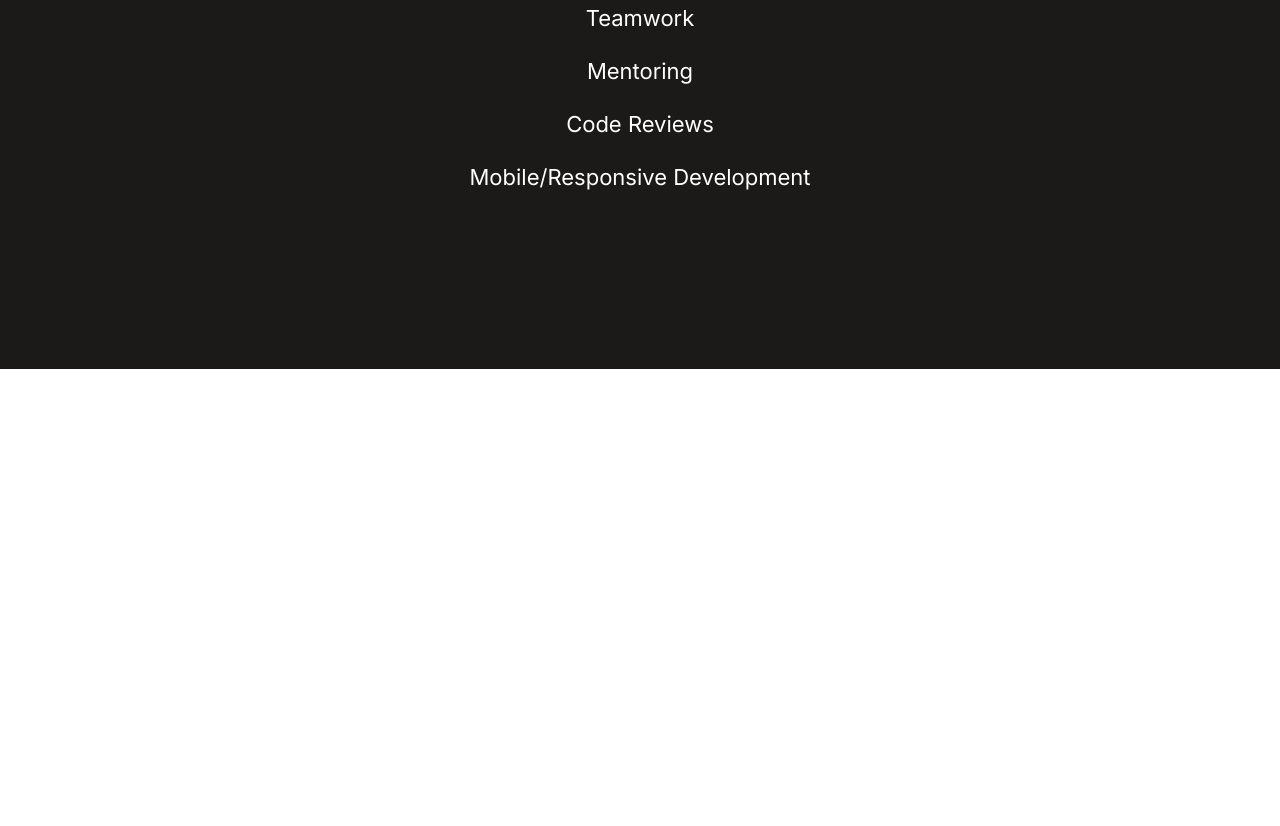
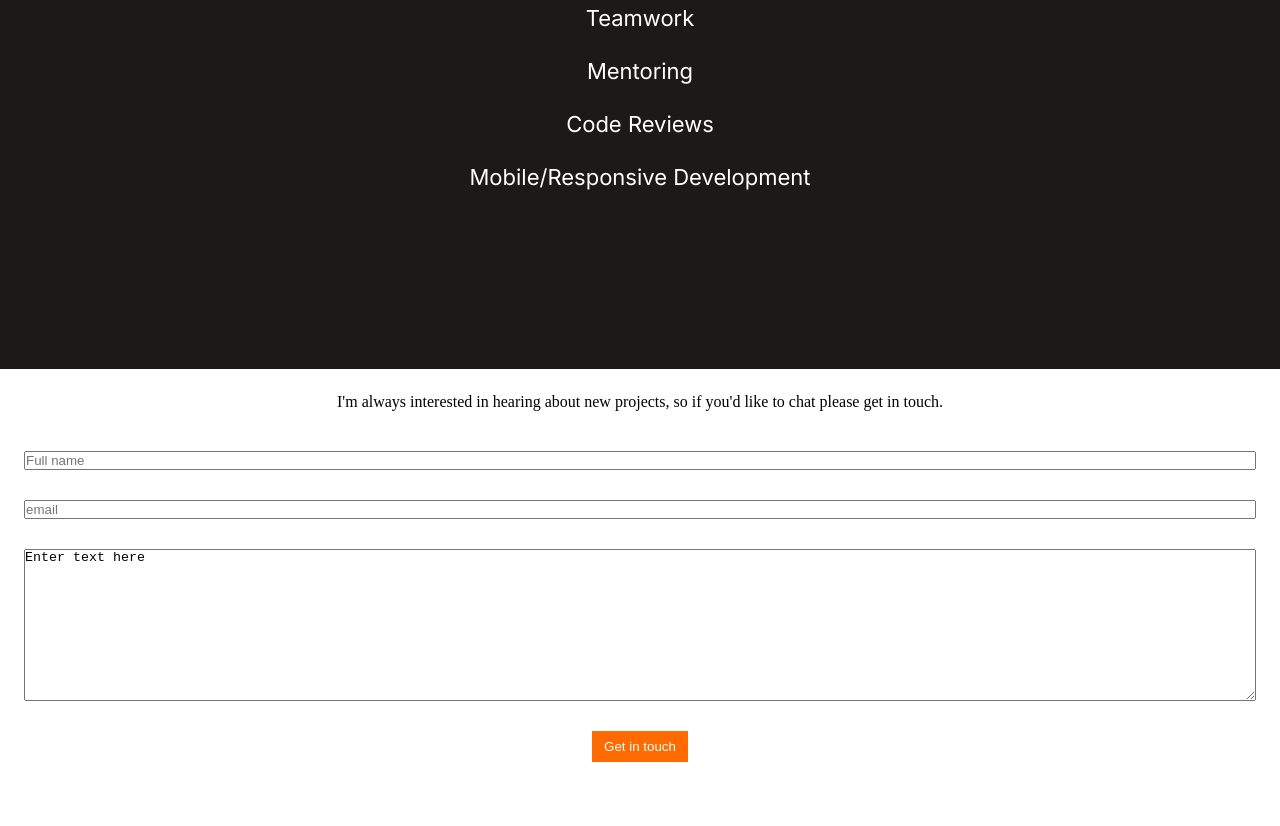
Before and after one commit to Kamba56/Contact-form, a website: page index.html in a window 1280 px wide. Shown: the part 6338-7164 px from the top of the page. Before the commit the page ends 6707 px from the top, so only its background shows below. Drawn offline with Linux system fonts and the light colour scheme.

```diff
--- a/css/main.css
+++ b/css/main.css
@@ -325,3 +325,28 @@
 .skills {
   list-style: inside url("../media/svg/circle.svg");
 }
+
+.form-section {
+  padding: 24px;
+  text-align: center;
+}
+
+.form-section form {
+  display: flex;
+  flex-direction: column;
+  margin: 40px 0;
+  width: 100%;
+}
+
+.form-section form input, textarea {
+  width: 100%;
+  margin-bottom: 30px;
+}
+
+form button {
+  align-self: center;
+  padding: 8px 12px;
+  color: #fff;
+  background: #ff6b00;
+  border: none;
+}
--- a/index.html
+++ b/index.html
@@ -289,6 +289,18 @@
           </ul>
         </div>
       </div>
+
+      <div class="form-section">
+        <div>
+          I'm always interested in hearing about new projects, so if you'd like to chat please get in touch.
+        </div>
+        <form action="#">
+          <input type="text" placeholder="Full name" required>
+          <input type="email" name="email" id="email" placeholder="email" required>
+          <textarea name="comment" id="text" cols="30" rows="10">Enter text here</textarea>
+          <button type="submit">Get in touch</button>
+        </form>
+      </div>
     </main>
 
     <script
```
Also changed, not shown: package.json (added, +26 -0 lines), .github/workflows/linters.yml (added), .stylelintrc.json (added), 3 other files.
